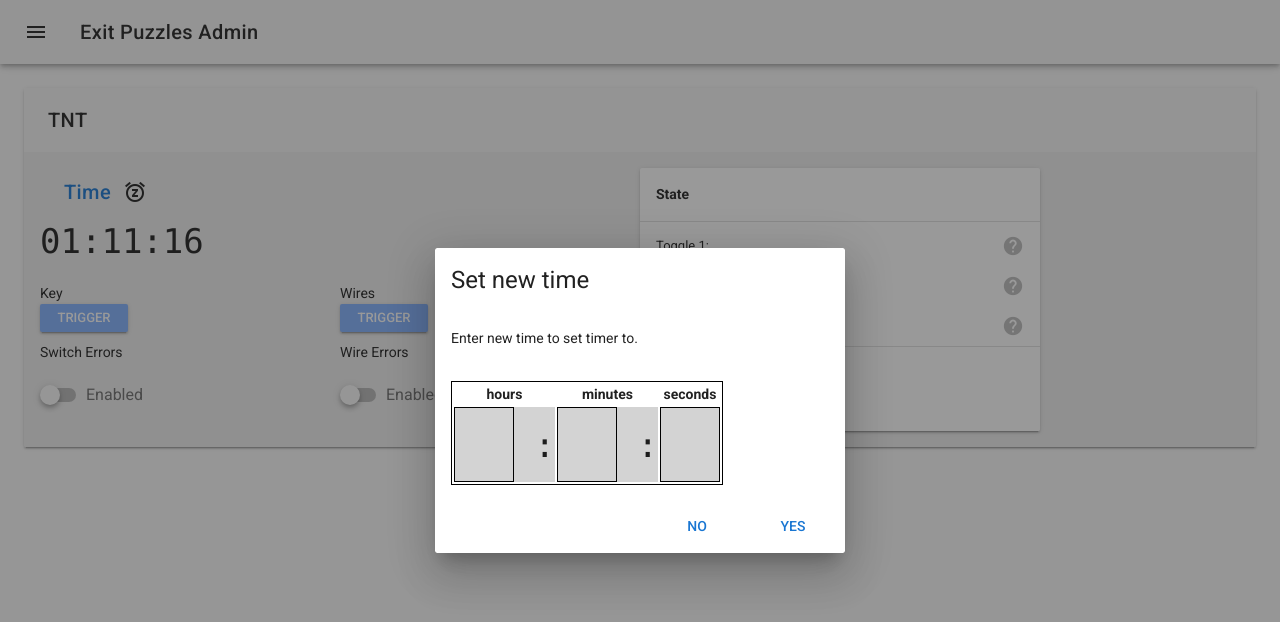
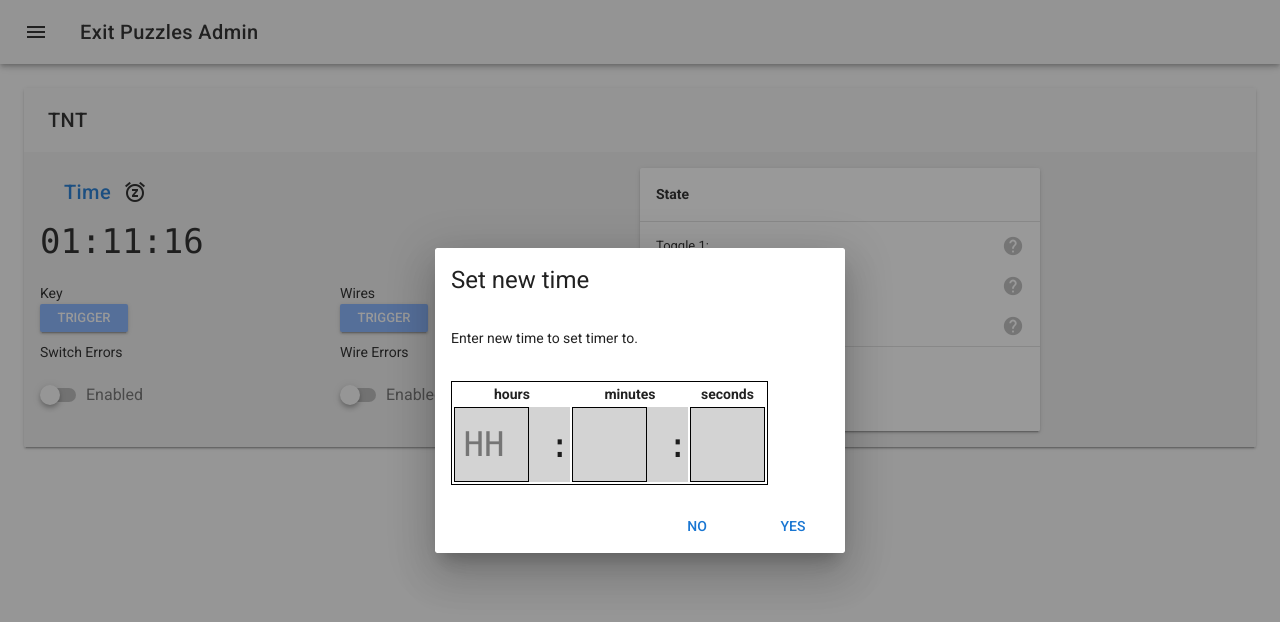
Before and after one commit to kevinclement/exitpuzzles-web-admin, a Vue app: page /#/ in a window 1280 px wide. Shown: the top 622 px of the page. Built offline with nearby package versions, Linux system fonts and the light colour scheme; what vuefire would draw is missing.

Commit message:
play with number

```diff
--- a/src/components/Control.vue
+++ b/src/components/Control.vue
@@ -171,9 +171,9 @@
             <th>hours</th><th>minutes</th><th>seconds</th>
           </tr>
           <tr>
-            <td><input maxlength="2" type='text' style="border:1px solid black;width:60px;"></input> : </td>
-            <td><input maxlength="2" type='text' style="border:1px solid black;width:60px;"></input> : </td>
-            <td><input maxlength="2" type='text' style="border:1px solid black;width:60px;"></input></td>
+            <td><input maxlength="2" type='number' placeholder="HH" min="0" max="99" required></input> : </td>
+            <td><input maxlength="2" type='text'></input> : </td>
+            <td><input maxlength="2" type='text'></input></td>
           </tr>
         </table>
       </v-card-text>
@@ -415,11 +415,12 @@ td {
   font-family: Monaco, monospace;
 }
 td > input {
-  width: 55px;
+  width: 75px;
   height: 75px;
   font-size: 34px;
   font-family: Monaco, monospace;
   text-align: center;
+  border:1px solid black;
 }
 #disabled {
   background:rgba(0,0,0,.12) !important;
```
